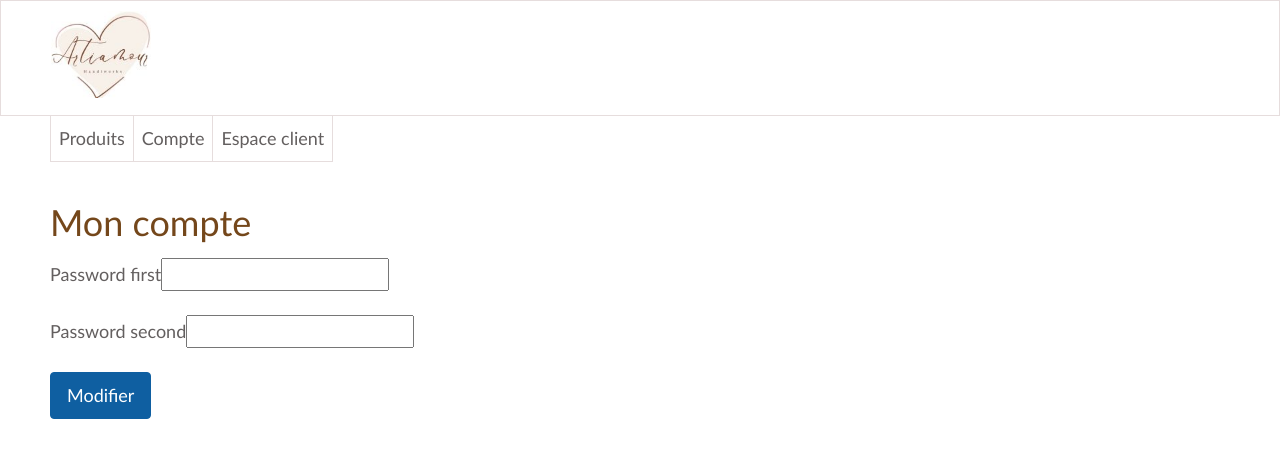
After one commit to manda07tsou/artiamour, a Symfony app: template templates/admin/account/index.html.twig in a window 1280 px wide. The commit adds this page. Shown: the top 458 px of the page. Run offline with Twig, Linux system fonts and the light colour scheme; the template is opened without the code that fills it, so the values that code supplies are empty; form fields are guessed from the names that the template uses; style sheets or scripts are compiled from the project's sources; some libraries are stand-ins or nearby versions.

Commit message:
ajout fonctionnaliter changer mot de passe sur partie adminé

```diff
--- a/templates/about/index.html.twig
+++ b/templates/about/index.html.twig
@@ -3,7 +3,7 @@
 {% block title %}A propos de nous!{% endblock %}
 
 {% block body %}
-    <div class="container mt-5">
+    <div class="container mt-3">
         <div class="d-flex items-center" style="--gap: 50px">
             <div class="hide-bottom">
                 <div class="section-title text-left">Qui somme nous?</div>
--- /dev/null
+++ b/templates/admin/account/index.html.twig
@@ -0,0 +1,26 @@
+{% extends 'admin/base.html.twig' %}
+
+{% block title %}Changer mot de passe!{% endblock %}
+
+{% block body %}
+    <div class="container my-3">
+        <h4 class="section-title text-left">Mon compte</h4>
+        <div class="grid-2">
+            {{ form_start(form)}}
+                <div class="">
+                    {{ form_row(form.password.first)}}
+                </div>
+                    <div class="mt-2">
+                    {{ form_row(form.password.second)}}
+                </div>
+                {# <div class="mt-2">
+                    <input type="checkbox">
+                    <label>Afficher mot de passe</label>
+                </div> #}
+                <div class="mt-2">
+                    <button type="sumbit" class="btn-secondary">Modifier</button>
+                </div>
+            {{ form_end(form)}}
+        </div>
+    </div>
+{% endblock %}
--- a/templates/admin/base.html.twig
+++ b/templates/admin/base.html.twig
@@ -1,8 +1,9 @@
 <!DOCTYPE html>
-<html>
+<html lang="fr">
     <head>
         <meta charset="UTF-8">
         <title>{% block title %}Welcome!{% endblock %}</title>
+        <meta name="viewport" content="width=device-width, initial-scale=1" />
         <link rel="icon" sizes="128x128" href="/favicons/icon-128.jpg">
         {% block stylesheets %}
             <link rel="stylesheet" href="{{ asset("dist/app.css") }}">
@@ -32,7 +33,7 @@
         </div>
         <ul class="admin_nav">
             <li class="admin_nav-item {% if ('_product_' in route) or ("_home" in route) %}active{%endif%}"><a href="{{ path('admin_home') }}">Produits</a></li>
-            <li class="admin_nav-item  {% if ('_account_' in route) %}active{%endif%} "><a href="#">Compte</a></li>
+            <li class="admin_nav-item  {% if ('_account' in route) %}active{%endif%} "><a href="{{ path('admin_account') }}">Compte</a></li>
             <li class="admin_nav-item"><a href="{{ path('app_home') }}" target="_blank">Espace client</a></li>
         </ul>
 
--- a/templates/admin/home/index.html.twig
+++ b/templates/admin/home/index.html.twig
@@ -6,7 +6,7 @@
     <div class="container my-3">
         {% include "partials/_flash.html.twig" %}
         <div class="section-title text-left">Liste des produits</div>
-        <a href="{{ path('admin_product_new') }}" class="btn-secondary">Nouveau</a>
+        <a href="{{ path('admin_product_new') }}" class="btn-secondary"><i class="fas fa-plus"></i>nouveau</a>
         <table class="table mt-2">
             <thead>
                 <th>ID</th>
--- a/templates/base.html.twig
+++ b/templates/base.html.twig
@@ -1,8 +1,9 @@
 <!DOCTYPE html>
-<html>
+<html lang="fr">
     <head>
         <meta charset="UTF-8">
         <title>Artiamour | {% block title %}{% endblock %}</title>
+        <meta name="viewport" content="width=device-width, initial-scale=1" />
         <link rel="icon" sizes="128x128" href="/favicons/icon-128.jpg">
         {% block stylesheets %}
             <link rel="stylesheet" href="{{ asset("dist/app.css") }}">
--- a/templates/contact/index.html.twig
+++ b/templates/contact/index.html.twig
@@ -3,7 +3,7 @@
 {% block title %}Nous contacter{% endblock %}
 
 {% block body %}
-    <div class="container mt-5">
+    <div class="container mt-3">
         <div class="section-title text-left">Nous contacter</div>
         <p class="mb-5">
         Pour intéragir avec nous, il vous suffit de nous contacter via le contact indiqués ci-dessous:
--- a/templates/product/_card.html.twig
+++ b/templates/product/_card.html.twig
@@ -4,6 +4,6 @@
         <div class="card-title capitalize">{{ product.name }}</div>
     </div>
     <div class="card-illustration">
-        <img src="{{ vich_uploader_asset(product) | imagine_filter('medium') }}" class="card-img" alt="">
+        <img src="{{ asset('images/products/'~ product.filename) | imagine_filter('medium') }}" class="card-img" alt="{{ product.name ~ "-" ~ product.id }}">
     </div>
 </article>
--- a/templates/product/index.html.twig
+++ b/templates/product/index.html.twig
@@ -3,7 +3,7 @@
 {% block title %}Nos produits{% endblock %}
 
 {% block body %}
-    <div class="container mt-5 text-center">
+    <div class="container mt-3 text-center">
         <div class="section-title text-left">Nos produits</div>
         <p>Permettez-nous de vous donner quelques exemples des articles que nous avons déjà réalisés pour nos clients :</p>
         <div class="l-product-page">
--- a/templates/product/show.html.twig
+++ b/templates/product/show.html.twig
@@ -3,7 +3,7 @@
 {% block title %}{{ product.name }}{% endblock %}
 
 {% block body %}
-<div class="container mt-5">
+<div class="container mt-3">
     <div class="section-title text-left">Details produit</div>
 
     <div class="product-layout mt-2">
```
Also changed, not shown: src/Controller/Admin/AccountController.php (added, +41 -0 lines), src/Form/ChangePasswordType.php (added, +40 -0 lines), src/Entity/Product.php (line endings or trailing spaces).
